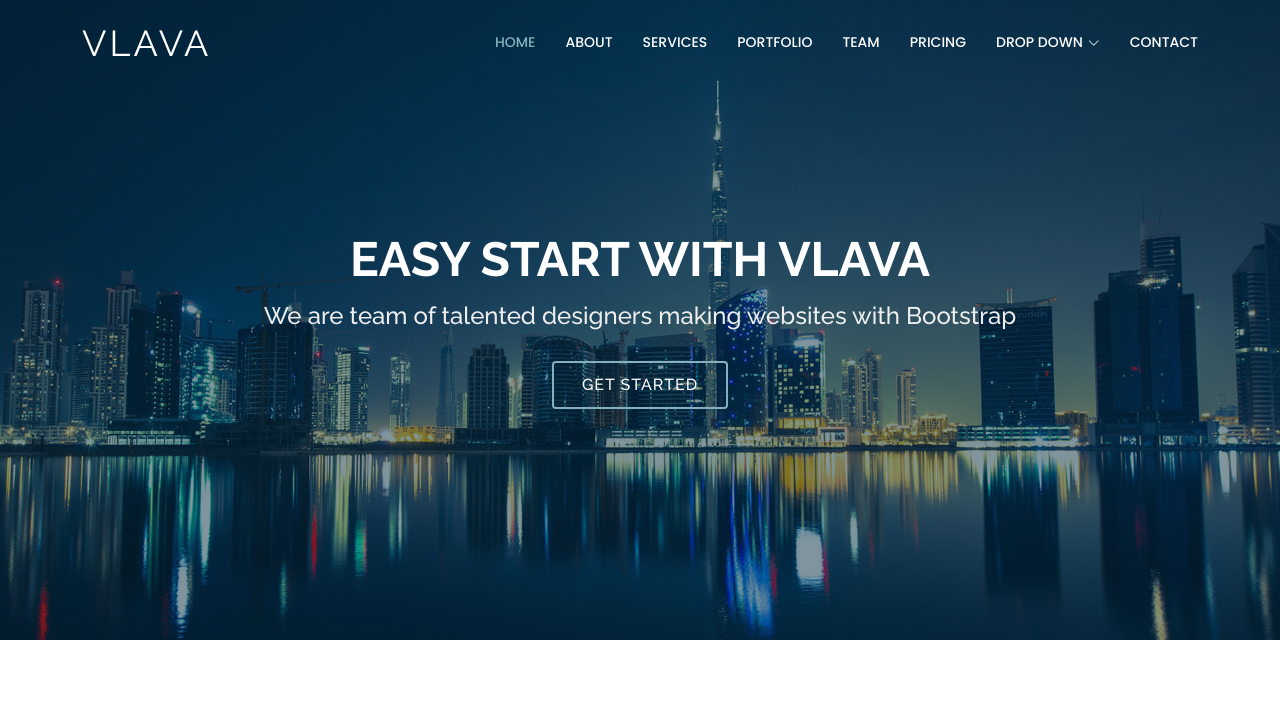
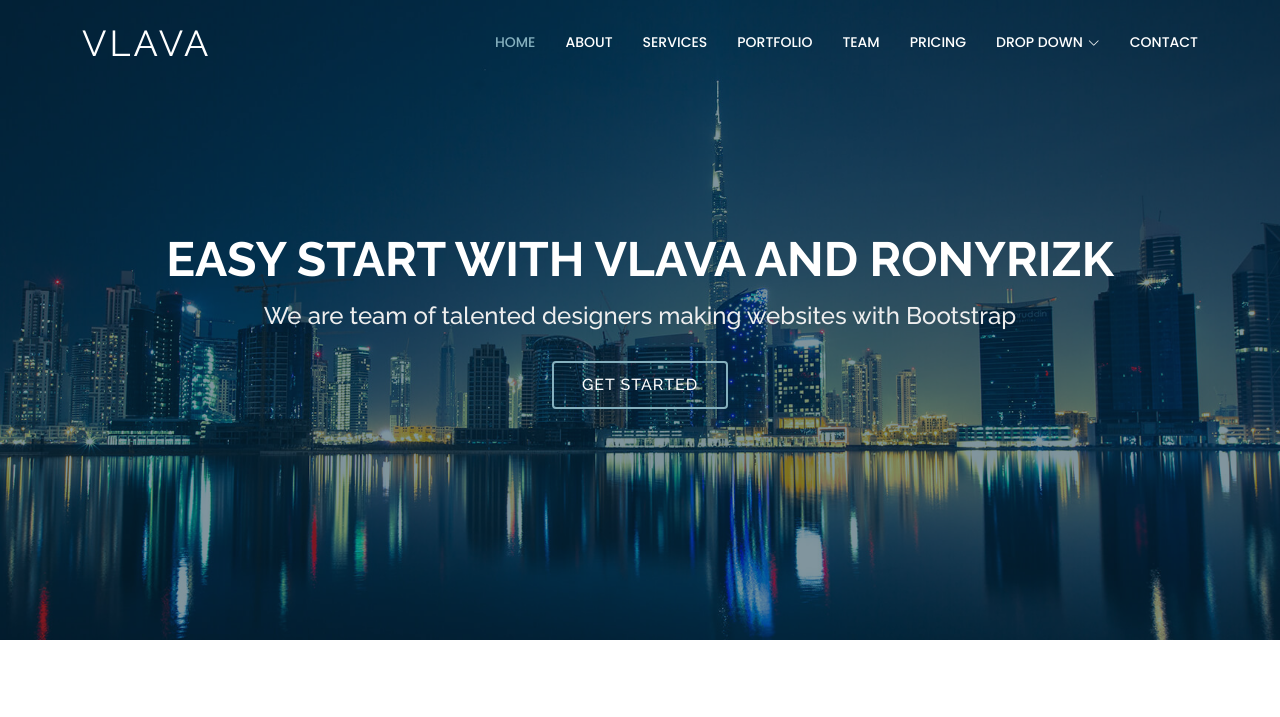
Before and after one commit to RitaGhosn/Vlava, a plain HTML site: page index.html in a window 1280 px wide. Shown: the top 717 px of the page. Drawn offline with nearby package versions, Linux system fonts and the light colour scheme.

Commit message:
First ever change

```diff
--- a/index.html
+++ b/index.html
@@ -83,7 +83,7 @@
   <!-- ======= Hero Section ======= -->
   <section id="hero">
     <div class="hero-container">
-      <h1>Easy start with Vlava</h1>
+      <h1>Easy start with Vlava and RonyRizk</h1>
       <h2>We are team of talented designers making websites with Bootstrap</h2>
       <a href="#about" class="btn-get-started scrollto">Get Started</a>
     </div>
```
